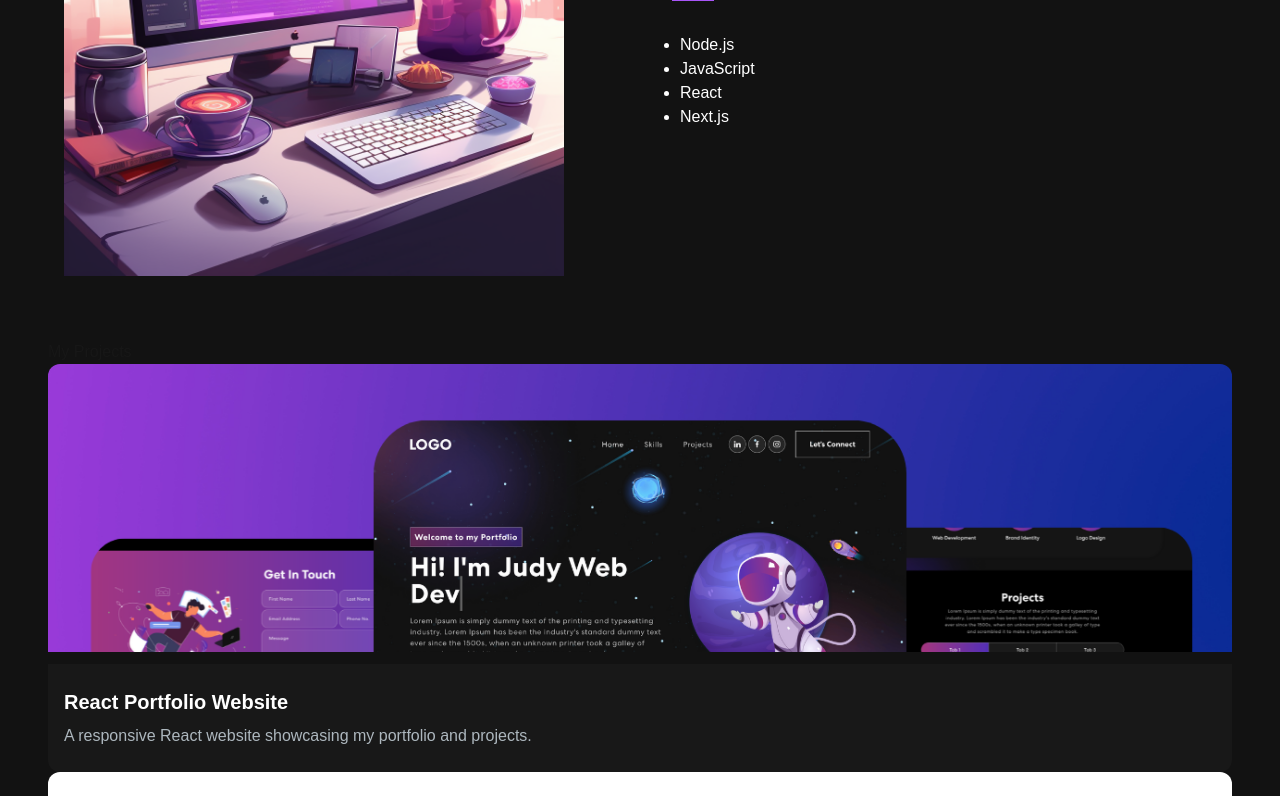
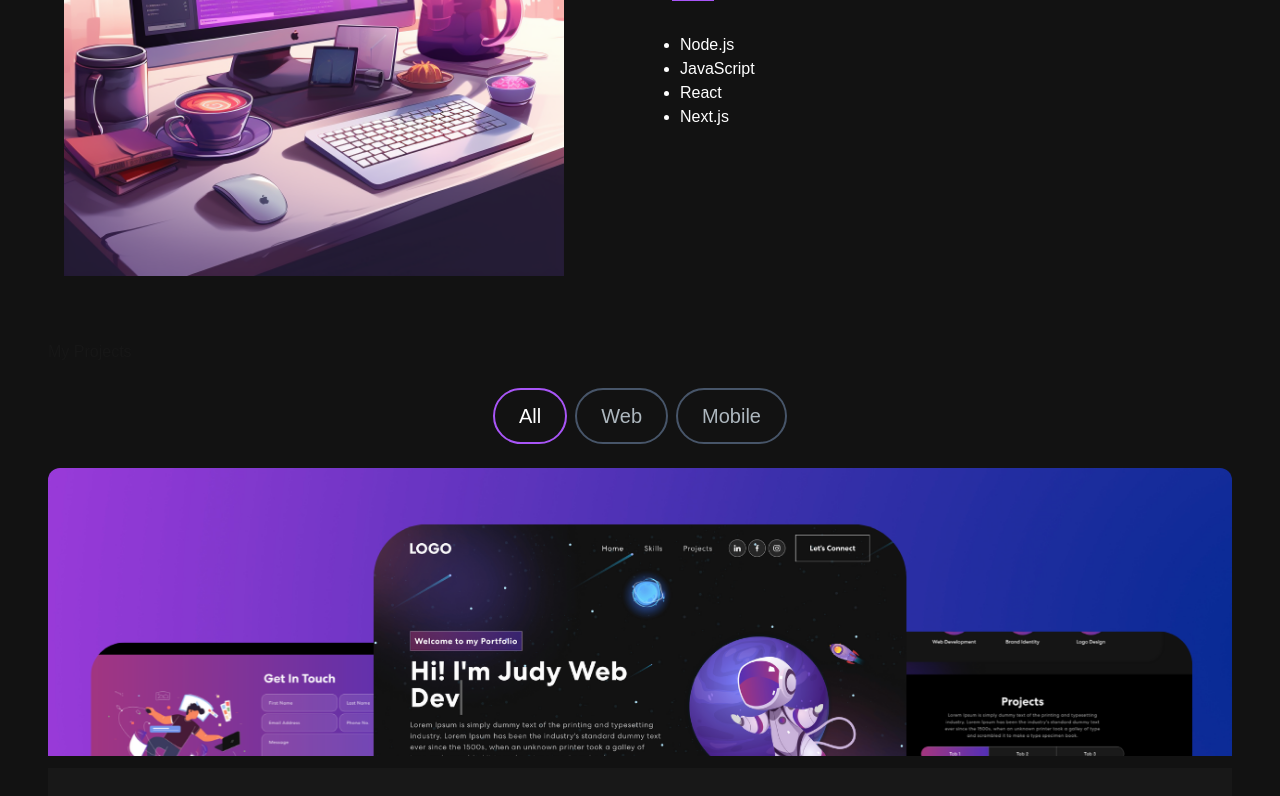
Before and after one commit to Emeka-Okpaleke/portfolio-website, a Next.js app: page / in a window 1280 px wide. Shown: the part 726-1522 px from the top of the page. Built offline with nearby package versions, Linux system fonts and the light colour scheme.

Commit message:
Project section finished

```diff
--- a/src/app/components/ProjectSection.tsx
+++ b/src/app/components/ProjectSection.tsx
@@ -1,5 +1,8 @@
+"use client";
 import React from "react";
+import { useState } from "react";
 import ProjectCard from "./ProjectCard";
+import ProjectTag from "./ProjectTag";
 
 const projectData = [
   {
@@ -34,11 +37,35 @@ const projectData = [
 ];
 
 const ProjectSection = () => {
+  const [tag, setTag] = useState("All");
+  const handleTagChange = (newTag) => {
+    setTag(newTag);
+  }
+  const filteredProjects = projectData.filter((project) =>
+    project.tag.includes(tag)
+  );
   return (
     <>
       <h2>My Projects</h2>
       <div>
-        {projectData.map((project) => (
+        <div className="text-white flex flex-row justify-center items-center gap-2 py-6">
+          <ProjectTag
+            onClick={handleTagChange}
+            name="All"
+            isSelected={tag === "All"}
+          />
+          <ProjectTag
+            onClick={handleTagChange}
+            name="Web"
+            isSelected={tag === "Web"}
+          />
+          <ProjectTag
+            onClick={handleTagChange}
+            name="Mobile"
+            isSelected={tag === "Mobile"}
+          />
+        </div>
+        {filteredProjects.map((project) => (
           <ProjectCard
             key={project.id}
             title={project.title}
--- /dev/null
+++ b/src/app/components/ProjectTag.tsx
@@ -0,0 +1,23 @@
+import React from 'react'
+
+interface ProjectTagProps{
+  name: string
+  onClick: any
+  isSelected: boolean
+}
+
+const ProjectTag: React.FC<ProjectTagProps>= ({name, onClick, isSelected}) => {
+    const buttonStyles = isSelected
+        ? "text-white border-purple-500"
+        : "text-[#ADB7BE] border-slate-600 hover:border-white";
+  return (
+    <button
+        className={`${buttonStyles} rounded-full border-2 px-6 py-3 text-xl cursor-pointer`}
+        onClick={() => onClick(name)}
+    >
+        {name}
+    </button>
+  )
+}
+
+export default ProjectTag
```
